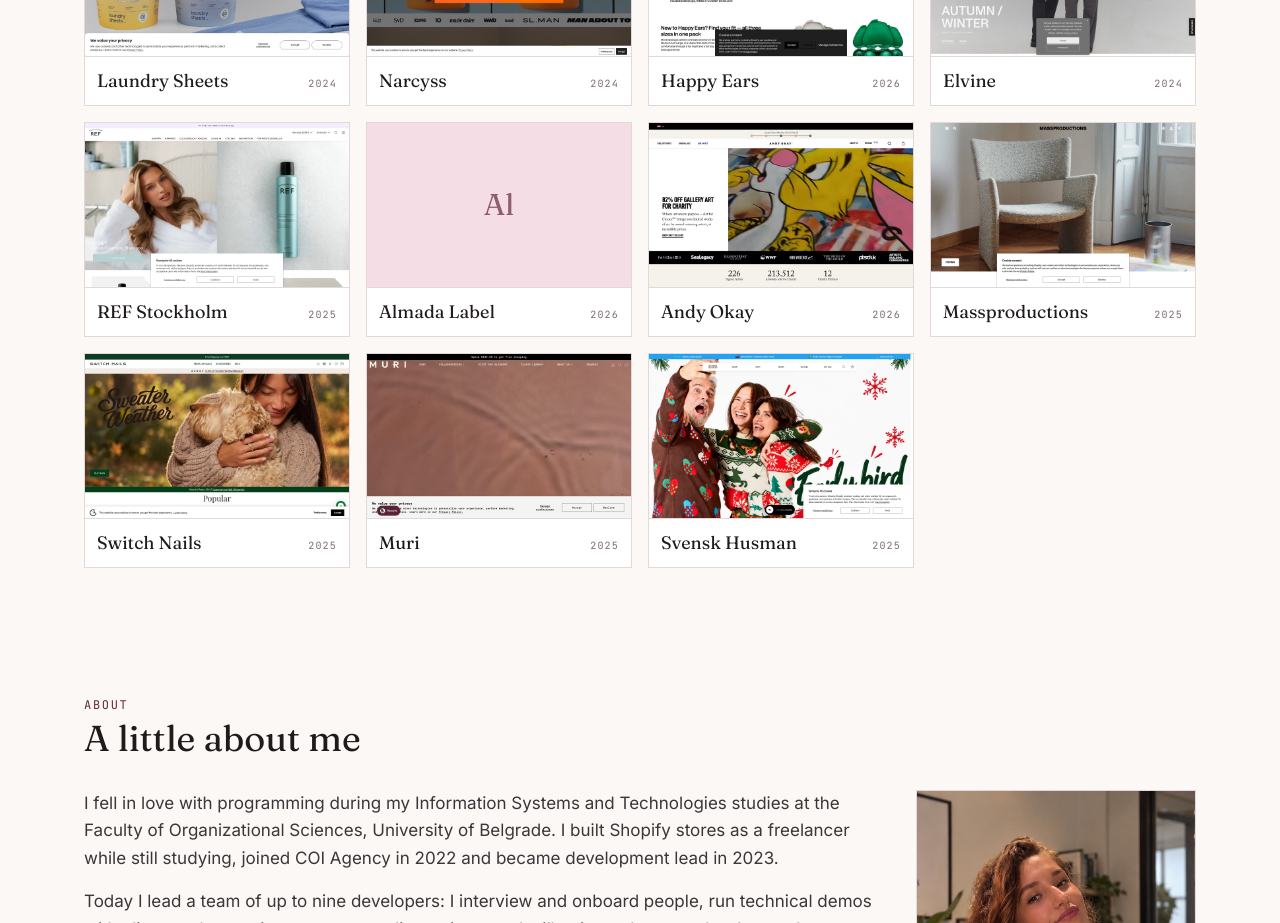
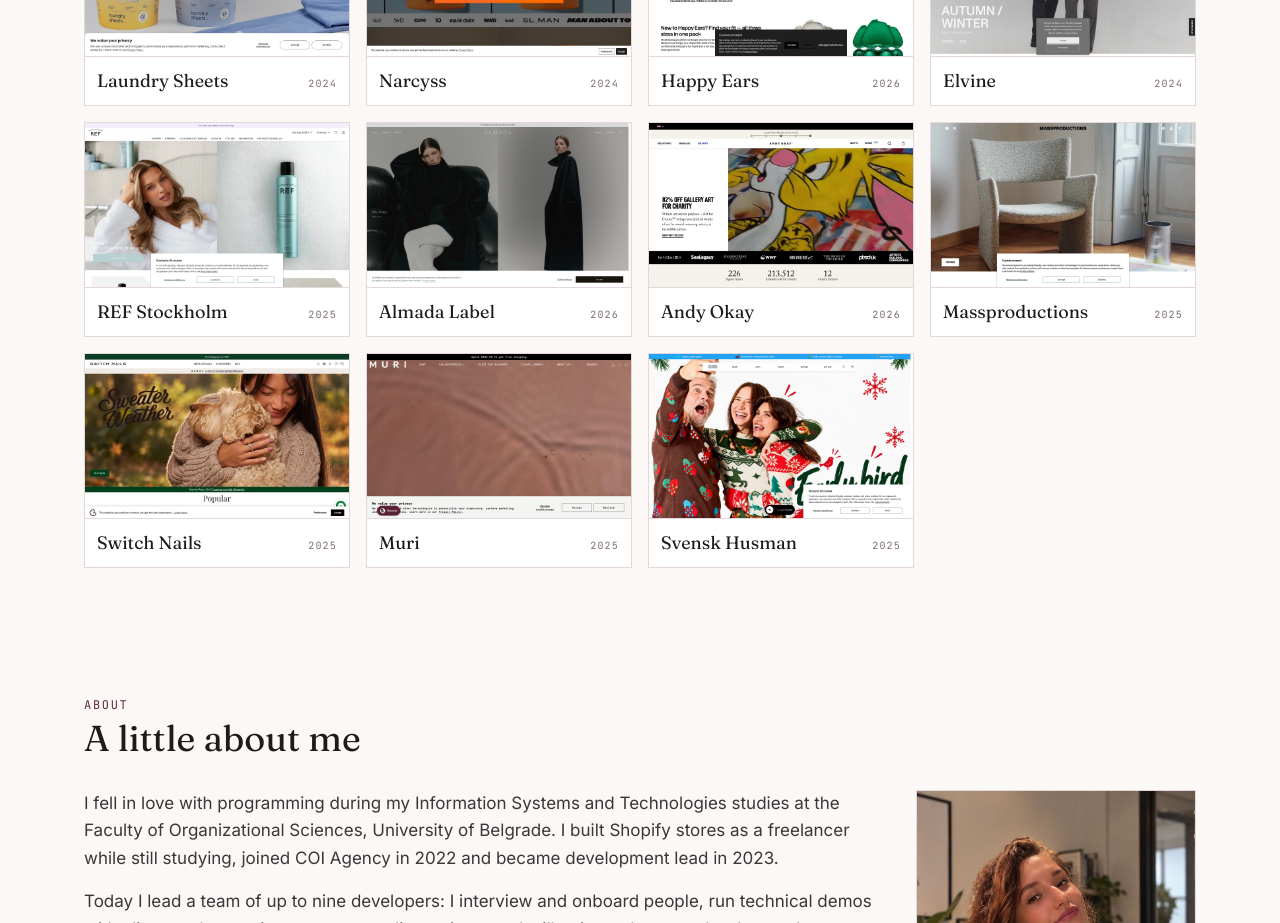
Before and after one commit to labranka/branka-portfolio, a Next.js app: page / in a window 1280 px wide. Shown: the part 5000-5923 px from the top of the page. Built offline with nearby package versions, Linux system fonts and the light colour scheme.

Commit message:
Almada Label screenshot

```diff
--- a/src/content/more.ts
+++ b/src/content/more.ts
@@ -15,7 +15,7 @@
   { slug: "happy-ears", title: "Happy Ears", year: "2026", url: "https://happyearsearplugs.com/sv-se", image: "/work/happy-ears.jpg" }, // 276 commits
   { slug: "elvine", title: "Elvine", year: "2024", url: "https://www.elvineclothing.com/", image: "/work/elvine.jpg" }, // 247 commits
   { slug: "ref-stockholm", title: "REF Stockholm", year: "2025", url: "https://www.refstockholm.com/", image: "/work/ref-stockholm.jpg" }, // 203 commits
-  { slug: "almada-label", title: "Almada Label", year: "2026", url: "https://almadalabel.com", image: undefined }, // 180 commits
+  { slug: "almada-label", title: "Almada Label", year: "2026", url: "https://almadalabel.com", image: "/work/almada-label.jpg" }, // 180 commits
   { slug: "andy-okay", title: "Andy Okay", year: "2026", url: "https://andyokay.com", image: "/work/andy-okay.jpg" }, // 120 commits
   { slug: "massproductions", title: "Massproductions", year: "2025", url: "https://www.massproductions.se/", image: "/work/massproductions.jpg" }, // 108 commits
   { slug: "switch-nails", title: "Switch Nails", year: "2025", url: "https://switch-nails.com", image: "/work/switch-nails.jpg" }, // 87 commits
```
Also changed, not shown: public/work/almada-label.jpg (added).
